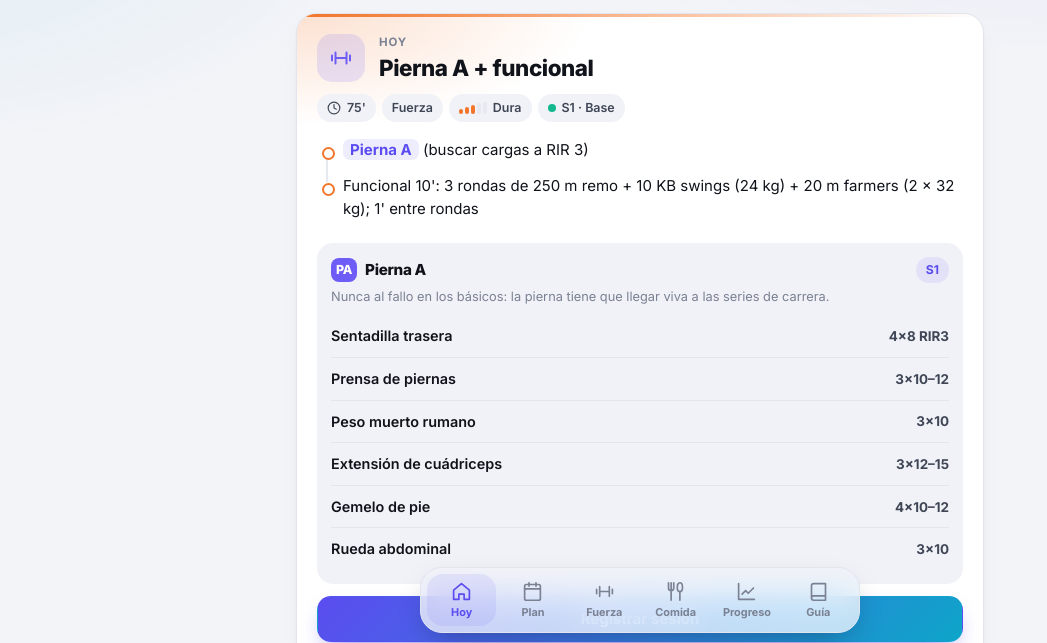
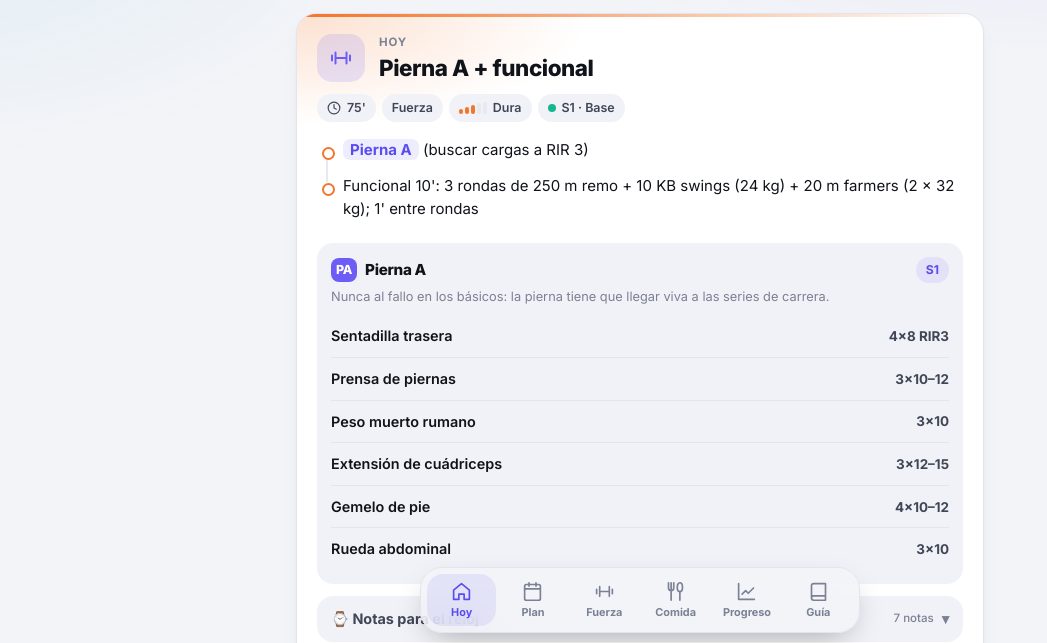
Before and after one commit to christianvr57-jpg/mi-planning, a plain HTML site: page index.html in a window 1280 px wide. Shown: the part 157-800 px from the top of the page, without its empty margins (0-1047 px from the left). Drawn offline with Linux system fonts and the light colour scheme.

Commit message:
Notas para el reloj (SuuntoPlus Notes): una nota por ejercicio con botón de copiar
Co-Authored-By: Claude Opus 5.5 <noreply@anthropic.com>

```diff
--- a/css/styles.css
+++ b/css/styles.css
@@ -635,3 +635,17 @@ body.noscroll { overflow: hidden; }
 .slot + .slot { padding-top: 6px; border-top: 1px dashed var(--border); }
 .slot-h { font-size: .72rem; font-weight: 800; text-transform: uppercase; letter-spacing: .08em; color: var(--muted); margin: 4px 0 -2px; }
 .slot .steps { margin: 4px 0 6px; }
+
+/* Notas para el reloj */
+.watch { background: var(--surface-2); border-radius: 16px; padding: 12px 14px; margin: 12px 0; }
+.watch summary { cursor: pointer; font-weight: 700; list-style: none; display: flex; align-items: center; gap: 8px; }
+.watch summary::-webkit-details-marker { display: none; }
+.watch summary small { color: var(--muted); font-weight: 500; margin-left: auto; }
+.watch summary::after { content: "▾"; color: var(--muted); transition: transform .2s; }
+.watch[open] summary::after { transform: rotate(180deg); }
+.watch > p { margin: 10px 0 4px; }
+.wnote { background: var(--surface); border: 1px solid var(--border); border-radius: 12px; padding: 10px 12px; margin-top: 8px; }
+.wnote-h { display: flex; align-items: center; gap: 8px; }
+.wnote-h b { white-space: nowrap; }
+.wnote-h span { color: var(--muted); font-size: .85rem; flex: 1; min-width: 0; overflow: hidden; text-overflow: ellipsis; white-space: nowrap; }
+.wnote-p { font-family: ui-monospace, SFMono-Regular, Menlo, monospace; font-size: .8rem; line-height: 1.45; margin-top: 6px; color: var(--text); }
--- a/js/app.js
+++ b/js/app.js
@@ -198,9 +198,77 @@
       </div>
       ${stepsHtml(s.steps)}
       ${label.startsWith("Hoy") || label.startsWith("Primera") || label.startsWith("Última") ? s.strength.map((k) => strengthBlock(k, s.week, s.id, false)).join("") : ""}
+      ${watchNotesHtml(s)}
       ${label.startsWith("Hoy") || label.startsWith("Primera") || label.startsWith("Última") ? `<a class="btn primary block" href="#/sesion/${s.id}">${log ? `${ico("check")} ${STATUS[log.status]} · ver registro` : "Registrar sesión"}</a>` : ""}
     </section>`;
   }
+
+  // ——— Notas para el reloj (SuuntoPlus Notes: hasta 10 notas, "|" = salto de línea) ———
+  const watchTxt = (x) => String(x).replace(/×/g, "x").replace(/[–—−]/g, "-").replace(/[“”″]/g, '"').replace(/[‘’′]/g, "'").replace(/\|/g, "/").replace(/\s+/g, " ").trim();
+  const shortEx = (ex) => ex.replace(/\s*\(.*?\)\s*/g, " ").trim();
+  function watchNotes(s) {
+    if (!s || s.kind === "rest") return [];
+    const notes = [];
+    const labels = (s.strength || []).map((k) => STRENGTH[k].label);
+    const isRef = (x) => labels.some((l) => x.startsWith(l));
+    // Pasos agrupados por mañana / tarde
+    const groups = [];
+    s.steps.forEach((x) => {
+      const m = x.match(/^(Mañana|Tarde):\s*(.*)$/);
+      if (m || !groups.length) groups.push({ t: m ? m[1] : "", items: [] });
+      groups[groups.length - 1].items.push(m ? m[2] : x);
+    });
+    groups.forEach((g) => {
+      const items = g.items.filter(Boolean);
+      const runGroup = g.t === "Mañana" || (!g.t && ["run", "test", "race"].includes(s.kind));
+      if (runGroup) {
+        const ro = ATHLETE.targets[target()].pace.replace("/km", "");
+        const run = items.map((x) => x === "C" ? "Calent: 2 km Z1-Z2 + 4x80 m" : x === "VC" ? "Calma: 1,5 km Z1" : x.replace(/^C \((\d+')\)/, "Calent. $1").replace(/\bRO\b/g, `RO (${ro})`));
+        notes.push({ title: g.t === "Mañana" ? "Carrera (mañana)" : "Carrera", text: [g.t === "Mañana" ? "MAÑANA" : s.title.toUpperCase(), ...run].map(watchTxt).join("|") });
+        return;
+      }
+      items.filter((x) => !isRef(x)).forEach((x) => {
+        const m = x.match(/^([^:]{2,40}):\s*(.*)$/);
+        const lines = m ? [m[1], ...m[2].split(/\s*(?:\+|;|,(?=\s*\d))\s*/)] : [x];
+        notes.push({ title: m ? m[1] : "Extra", text: lines.map(watchTxt).filter(Boolean).join("|") });
+      });
+    });
+    // Un ejercicio por nota, con la carga de la última vez y la sugerida
+    (s.strength || []).forEach((k) => {
+      const t = STRENGTH[k], ci = t.weekCol[s.week];
+      const rows = t.rows.filter((r) => parseScheme(r.values[ci]));
+      rows.forEach((r, i) => {
+        const prev = lastSets(r.ex, s.date);
+        const sug = suggestKg(k, parseScheme(r.values[ci]), prev);
+        const lines = [`${k} ${i + 1}/${rows.length}`, shortEx(r.ex), r.values[ci]];
+        if (sug) lines.push(`Hoy: ${kgStr(sug.kg)} kg${sug.up ? " (sube)" : ""}`);
+        if (prev) lines.push(`Ult: ${prev.text}`);
+        notes.splice(notes.length, 0, { title: shortEx(r.ex), text: lines.map(watchTxt).join("|"), ex: true });
+      });
+    });
+    // Orden: carrera, ejercicios, extras (funcional, core…) al final
+    const order = (n) => (n.title.startsWith("Carrera") ? 0 : n.ex ? 1 : 2);
+    notes.sort((a, b) => order(a) - order(b));
+    // La app admite 10 notas: si sobran, se juntan en la última
+    if (notes.length > 10) {
+      const rest = notes.splice(9);
+      notes.push({ title: "Resto", text: rest.map((n) => n.text).join("|") });
+    }
+    return notes;
+  }
+  function watchNotesHtml(s) {
+    const notes = watchNotes(s);
+    if (!notes.length) return "";
+    return `<details class="watch"><summary>⌚ Notas para el reloj <small>${notes.length} nota${notes.length > 1 ? "s" : ""}</small></summary>
+      <p class="muted tiny">Copia cada una y pégala en <b>Note 1, Note 2…</b> de la app Notes (SuuntoPlus). La barra «|» es un salto de línea en el reloj.</p>
+      ${notes.map((n, i) => `<div class="wnote"><div class="wnote-h"><b>Note ${i + 1}</b><span>${esc(n.title)}</span><button type="button" class="chip-btn" data-copy-note="${esc(n.text)}">Copiar</button></div>
+        <div class="wnote-p">${n.text.split("|").map(esc).join("<br>")}</div></div>`).join("")}
+    </details>`;
+  }
+  document.addEventListener("click", (e) => {
+    const b = e.target.closest("[data-copy-note]");
+    if (b) { e.preventDefault(); copy(b.dataset.copyNote, b); }
+  });
 
   // ——— Hoy ———
   function viewHoy() {
--- a/sw.js
+++ b/sw.js
@@ -1,5 +1,5 @@
 // Service worker: caché para uso sin conexión (network-first para que los cambios del plan lleguen al momento)
-const CACHE = "planning-v11";
+const CACHE = "planning-v12";
 const ASSETS = ["./", "index.html", "css/styles.css", "js/plan.js", "js/foods-db.js", "js/nutrition.js", "js/store.js", "js/app.js", "manifest.webmanifest", "icon.svg", "icon-192.png"];
 self.addEventListener("install", (e) => { e.waitUntil(caches.open(CACHE).then((c) => c.addAll(ASSETS))); self.skipWaiting(); });
 self.addEventListener("activate", (e) => { e.waitUntil(caches.keys().then((ks) => Promise.all(ks.filter((k) => k !== CACHE).map((k) => caches.delete(k))))); self.clients.claim(); });
```
